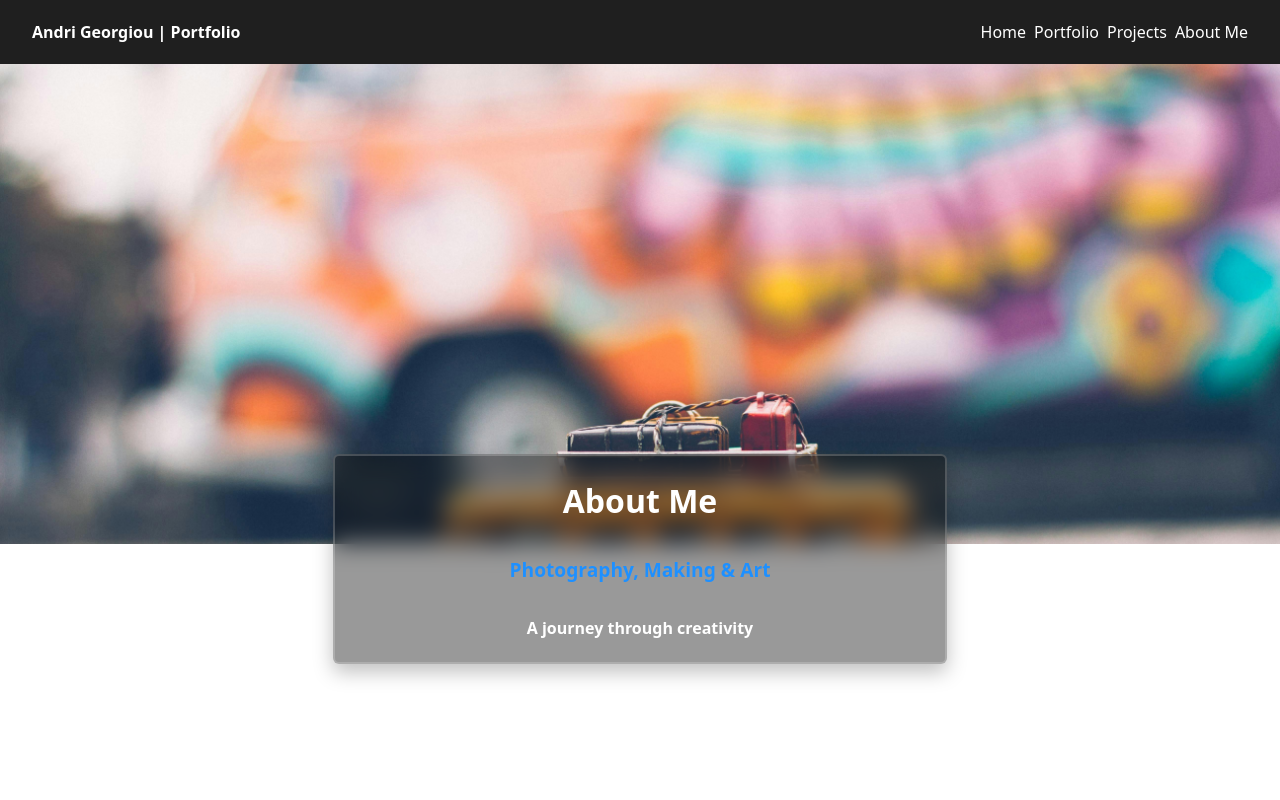
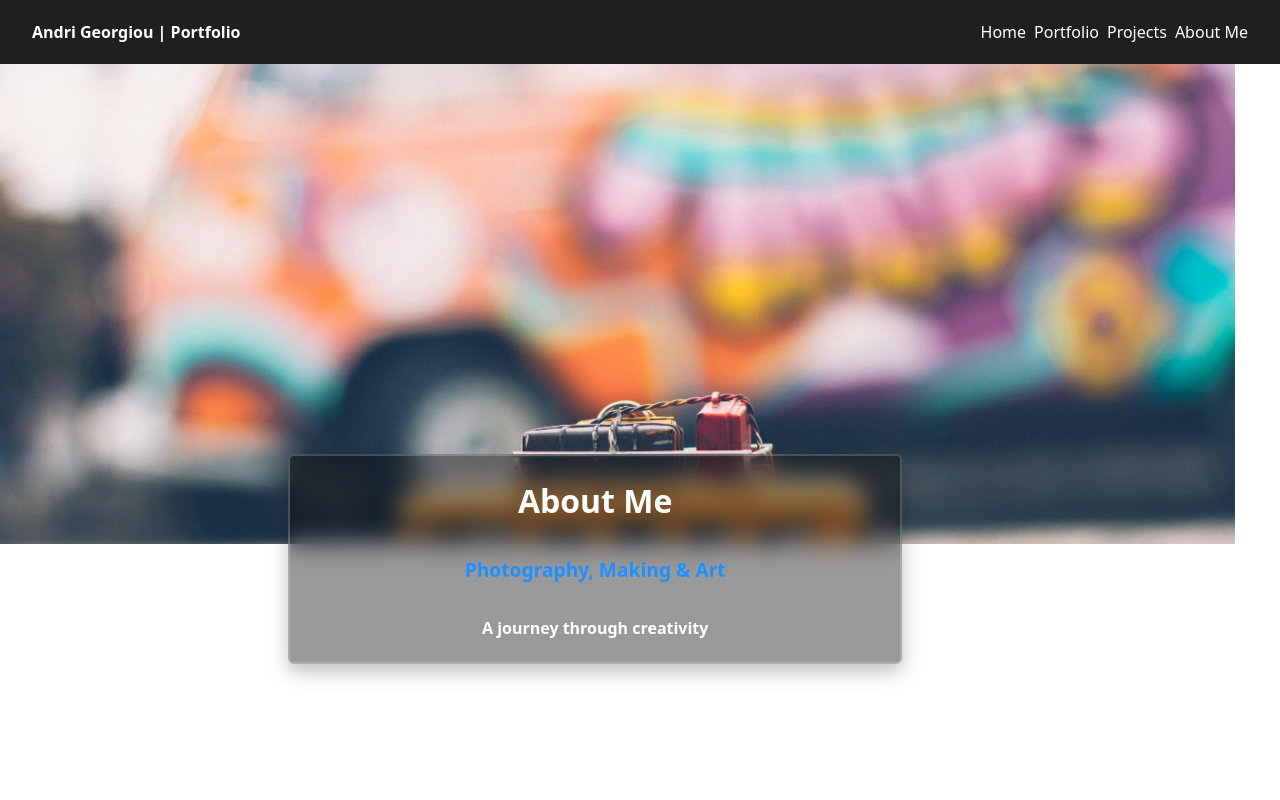
Before and after one commit to VictorySpecificationII/flowersbythebed-photography, a React (Vite) app: page /about in a window 1280 px wide. Shown: the top 800 px of the page. Built offline with nearby package versions, Linux system fonts and the light colour scheme.

Commit message:
moved content in aboutme a little to the left

```diff
--- a/src/modules/submodules/AboutMe/AboutMe.css
+++ b/src/modules/submodules/AboutMe/AboutMe.css
@@ -6,6 +6,7 @@
   gap: 5rem;
   box-sizing: border-box;
   overflow-x: hidden; /* prevent horizontal scroll */
+  margin-left: -3.5%; /* moves entire content a bit to the left */
 }
 
 /* Each section: flex layout, full width */
```
